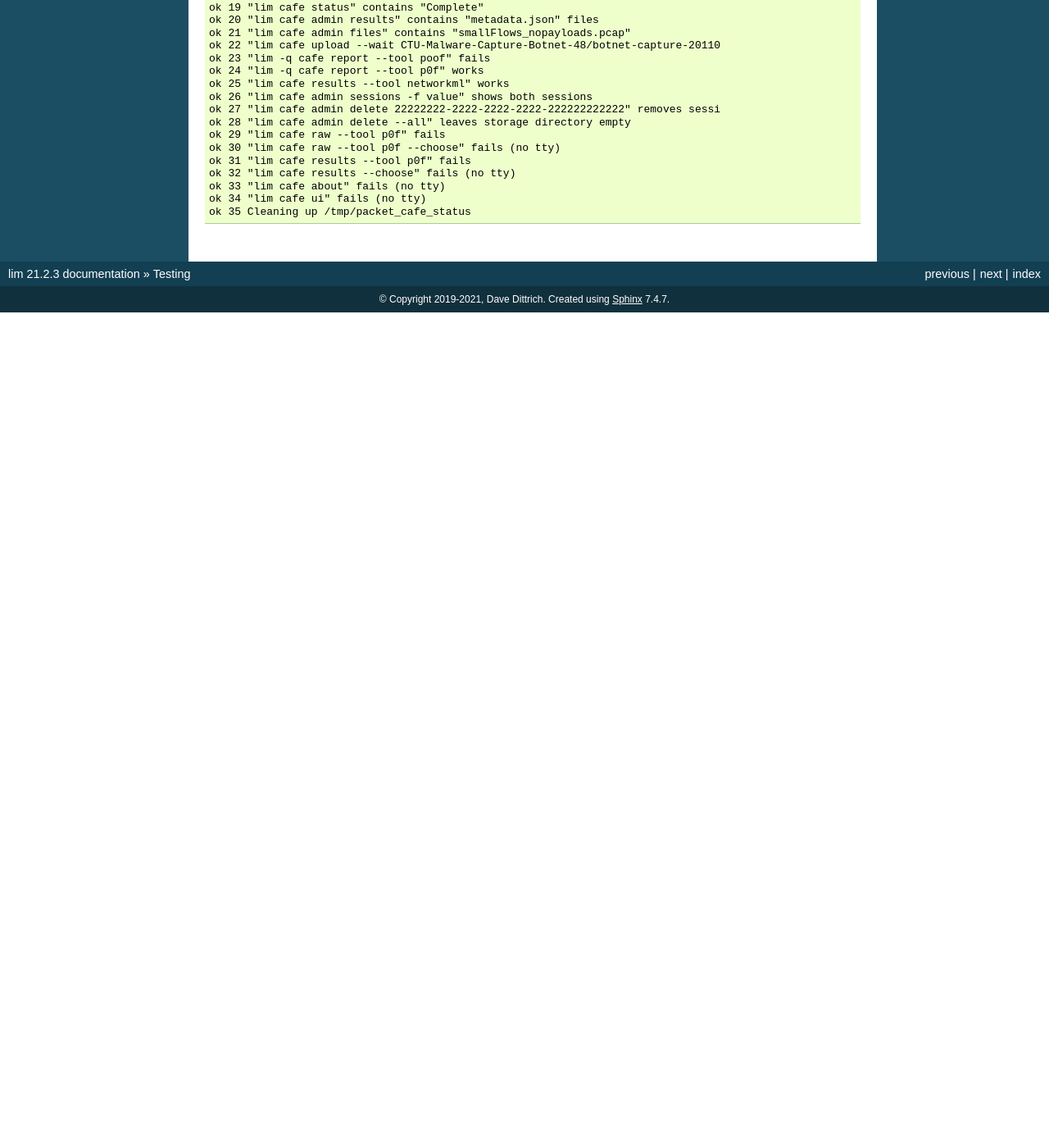
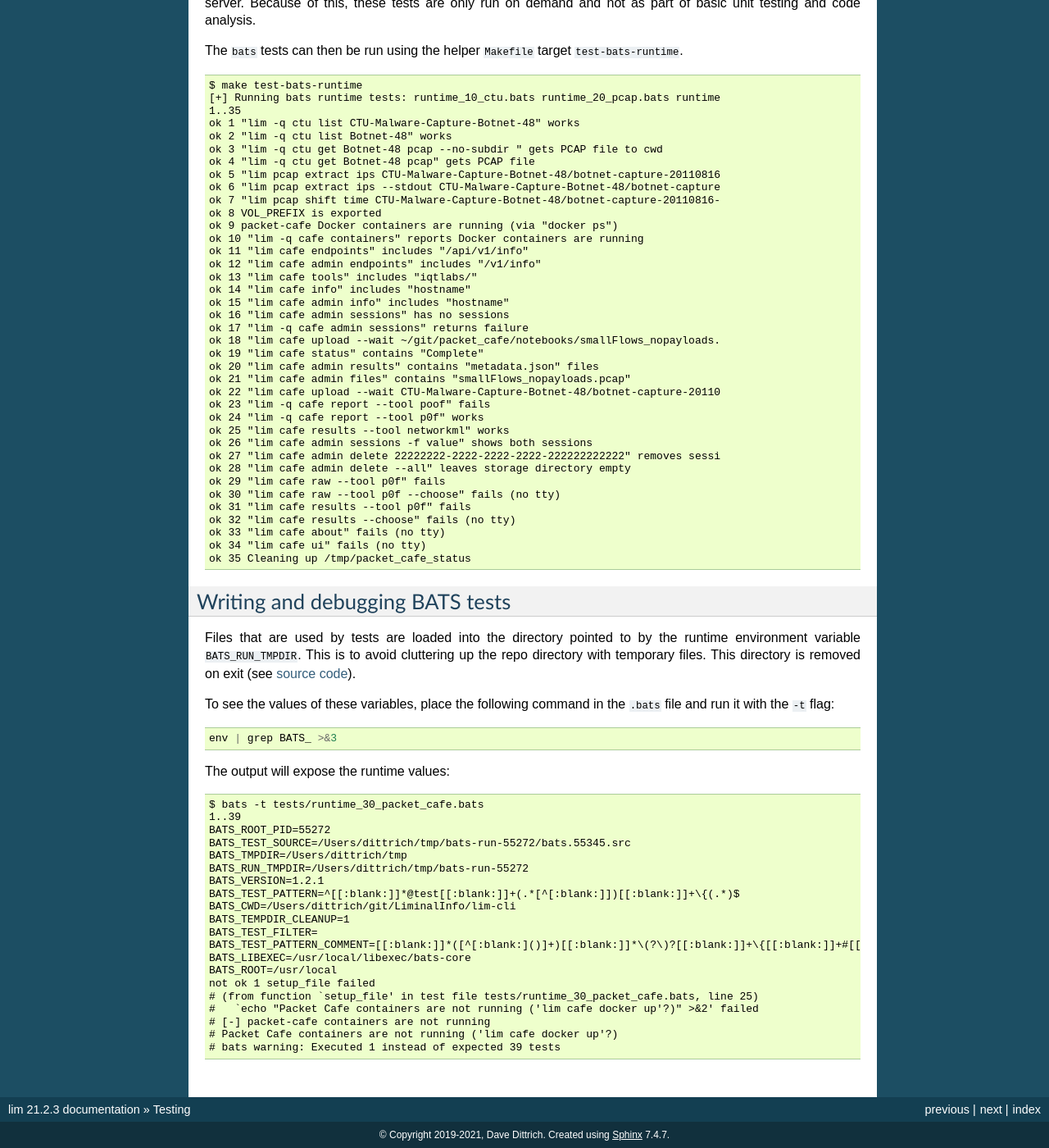
Before and after one commit to davedittrich/lim-cli, a Sphinx documentation site: the page built from docs/testing.rst, in a window 1280 px wide and 1400 px high, scrolled down 3056 px. Shown: the whole window at 82% size. Built offline with Sphinx 7.4.7, drawn with Linux system fonts in a browser that asks for light colours; before the commit the page ends 3437 px from its top, so only the background shows below that; some of the changed text lies outside the part shown.

Commit message:
Fix tests and document

```diff
--- a/docs/testing.rst
+++ b/docs/testing.rst
@@ -8,15 +8,36 @@
 have been fixed.
 
 Testing in ``lim`` is driven by ``tox`` from the ``Makefile`` in the
-top level repo directory, using the `Bats: Bash Automated Testing System`_
+top level repo directory, using the `Bats-core: Bash Automated Testing System (2018)`_
 testing framework.  See `Testing Your Shell Scripts, with Bats`_ for
-information on setting up and using BATS.
+information on using BATS.
+
+.. note::
+
+    Note that ``bats-core`` is a more recent fork of the original
+    `Bats: Bash Automated Testing System`_ system, which is no longer
+    being actively maintained.  ``bats-core`` has more features than
+    the older ``bats`` program that may come pre-installed with your
+    OS or package management system.  The tests here rely on things
+    like the ``setup_file()`` function to ensure data files are
+    present for runtime tests.
+
+    The ``Makefile`` in this repo ensures that the newer ``bats-core``
+    program is installed into ``/usr/local/bin`` and that related
+    related libraries that are used by tests are installed locally
+    in the ``tests/lib`` directory.
+
+
+Run ``make help`` to see the targets associated with testing. The
+primary targets are ``test`` for unit testing code, and
+``test-bats-runtime`` for runtime integration testing.
 
 The ``tox`` tests are performed using the following configuration file:
 
 .. literalinclude:: ../tox.ini
 
 .. _Bats\: Bash Automated Testing System: https://github.com/sstephenson/bats
+.. _Bats-core\: Bash Automated Testing System (2018): https://github.com/bats-core/bats-core
 .. _Testing Your Shell Scripts, with Bats: https://medium.com/@pimterry/testing-your-shell-scripts-with-bats-abfca9bdc5b9
 
 There are built-in unit tests and security tests for the Python ``lim``
@@ -30,6 +51,17 @@
    these commands at the command line.
 
 ..
+
+Data files
+----------
+
+Some of the tests require PCAP files. One of the test files
+(``smallFlows_nopayloads.pcap``) comes from the Packet Café source repository.
+If a clone of that directory exists at ``~/git/packet_cafe``, the file will be
+copied from the local clone. Otherwise, it will be downloaded from GitHub.
+
+Other test files come from the CTU web server and are downloaded as needed
+(using ``lim``, of course.)
 
 
 Unit tests
@@ -67,4 +99,43 @@
 
 .. _packet-cafe: https://www.cyberreboot.org/projects/packet-cafe/
 
+Writing and debugging BATS tests
+--------------------------------
+
+Files that are used by tests are loaded into the directory pointed
+to by the runtime environment variable ``BATS_RUN_TMPDIR``. This is
+to avoid cluttering up the repo directory with temporary files.
+This directory is removed on exit (see `source code`_).
+
+.. _source code: https://github.com/bats-core/bats-core/blob/290504056fe6187e28c829d8ae3e2c8d7f143ec8/libexec/bats-core/bats
+
+To see the values of these variables, place the following command
+in the ``.bats`` file and run it with the ``-t`` flag::
+
+    env | grep BATS_ >&3
+
+The output will expose the runtime values::
+
+    $ bats -t tests/runtime_30_packet_cafe.bats
+    1..39
+    BATS_ROOT_PID=55272
+    BATS_TEST_SOURCE=/Users/dittrich/tmp/bats-run-55272/bats.55345.src
+    BATS_TMPDIR=/Users/dittrich/tmp
+    BATS_RUN_TMPDIR=/Users/dittrich/tmp/bats-run-55272
+    BATS_VERSION=1.2.1
+    BATS_TEST_PATTERN=^[[:blank:]]*@test[[:blank:]]+(.*[^[:blank:]])[[:blank:]]+\{(.*)$
+    BATS_CWD=/Users/dittrich/git/LiminalInfo/lim-cli
+    BATS_TEMPDIR_CLEANUP=1
+    BATS_TEST_FILTER=
+    BATS_TEST_PATTERN_COMMENT=[[:blank:]]*([^[:blank:]()]+)[[:blank:]]*\(?\)?[[:blank:]]+\{[[:blank:]]+#[[:blank:]]*@test[[:blank:]]*$
+    BATS_LIBEXEC=/usr/local/libexec/bats-core
+    BATS_ROOT=/usr/local
+    not ok 1 setup_file failed
+    # (from function `setup_file' in test file tests/runtime_30_packet_cafe.bats, line 25)
+    #   `echo "Packet Cafe containers are not running ('lim cafe docker up'?)" >&2' failed
+    # [-] packet-cafe containers are not running
+    # Packet Cafe containers are not running ('lim cafe docker up'?)
+    # bats warning: Executed 1 instead of expected 39 tests
+
+
 .. EOF
```
Also changed, not shown: 5 other files.
